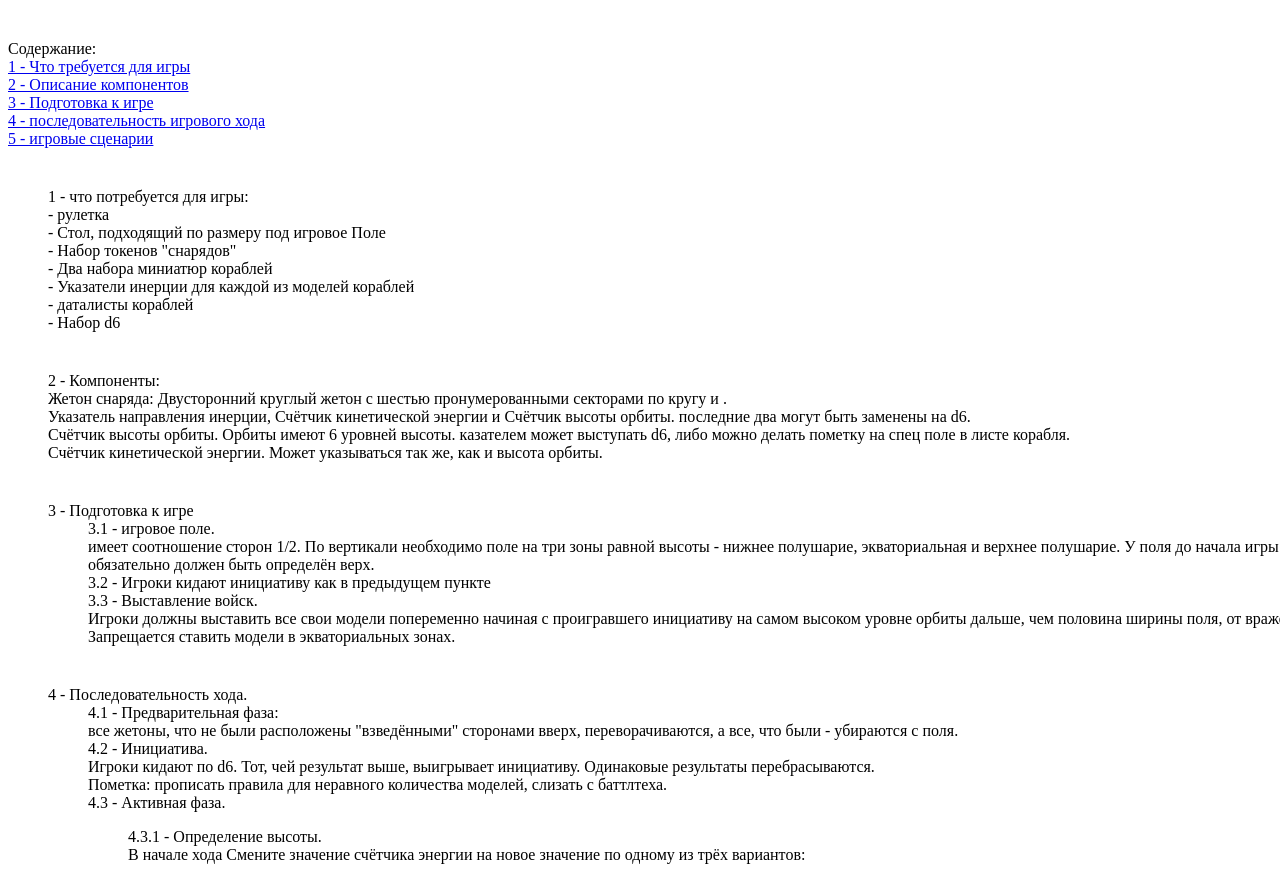
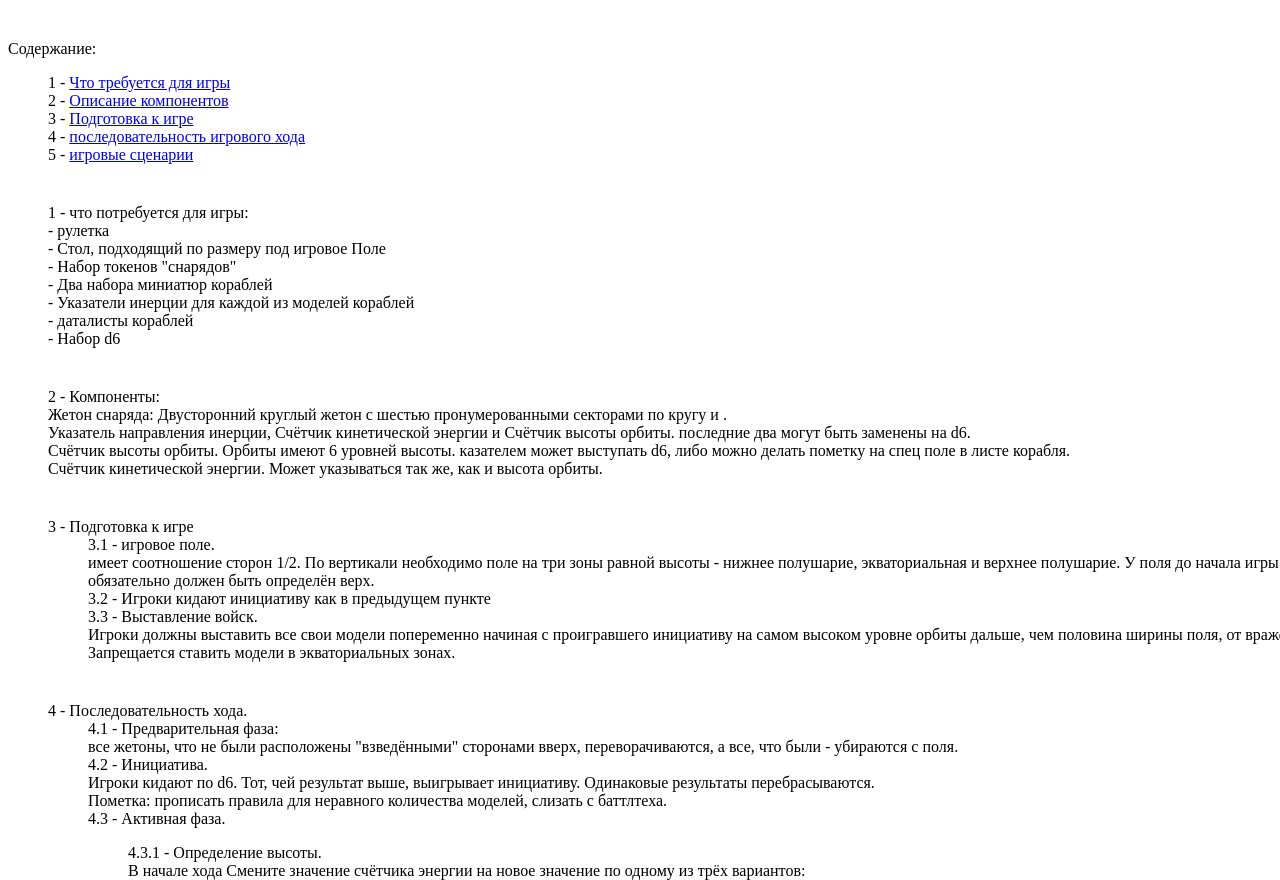
Before and after one commit to BoyVOL/BoyVOL.github.io, a plain HTML site: page TabletopWargameProject/index.html in a window 1280 px wide. Shown: the top 880 px of the page. Drawn offline with Linux system fonts and the light colour scheme.

Commit message:
промежуточный прогресс

```diff
--- a/TabletopWargameProject/index.html
+++ b/TabletopWargameProject/index.html
@@ -38,11 +38,13 @@
 <body>
     <div>
         Содержание:<br>
-        <a href="#Required">1 - Что требуется для игры</a><br>
-        <a href="#Components">2 - Описание компонентов</a><br>
-        <a href="#Prepare">3 - Подготовка к игре</a><br>
-        <a href="#TurnSequence">4 - последовательность игрового хода</a><br>
-        <a href="#scenarios">5 - игровые сценарии</a><br>
+        <ol>
+        <li><a href="#Required">Что требуется для игры</a></li>
+        <li><a href="#Components">Описание компонентов</a></li>
+        <li><a href="#Prepare">Подготовка к игре</a></li>
+        <li><a href="#TurnSequence">последовательность игрового хода</a></li>
+        <li><a href="#scenarios">игровые сценарии</a></li>
+        </ol>
     </div>
     <ol>
         <div>
@@ -163,10 +165,8 @@
                     </p>
                     <p>
                         <li>Манёвры</li>
-                        Во время хода пилотируемое судно не летит безучастным обломком сквозь пустоту. Условно разделите количество сегментов на две равные части. Это будут ваши маневровые участки.<br>
-                        Значение манёвренности корабля говорит, сколько очков вы можете потратить на манёвры поворотов на каждом из маневровых участков. Значение тяговооружённости - сколько вы можете потратить на тяговые манёвры.<br>
-                        Если количество сегментов не позволяет ровно разделить их пополам, первый по ходу движения участок манёвра можно сделать короче на 1.<br>
-                        (Переделать!)
+                        Во время хода пилотируемое судно не летит безучастным обломком сквозь пустоту.
+                        В начале, либо в конце любого из сегментов движения вы можете заявить, что тратите несколько или все доступные очки манёвренности или очки тяги судна на совершение манёвра.
                     </p>
                     <p>
                         <li>Движение в полушариях.</li>
```
